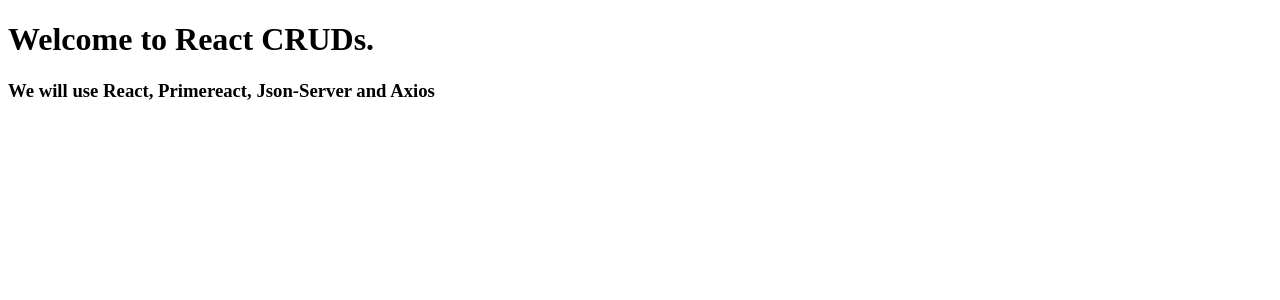
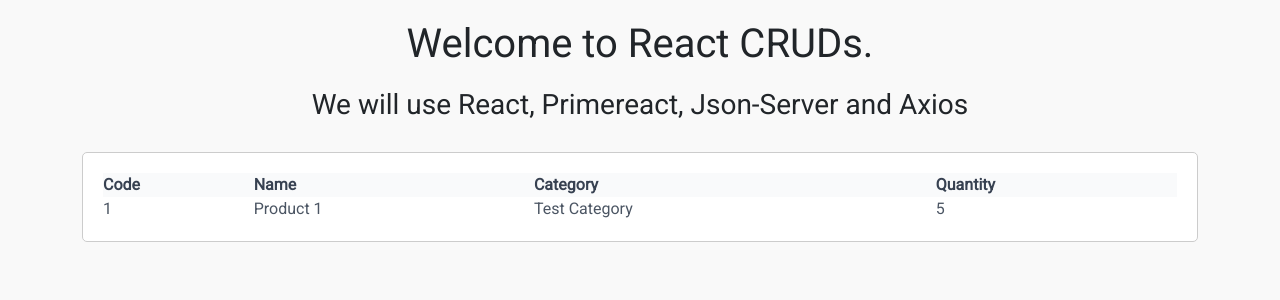
Before and after one commit to Raja-Tahseen/React_CRUD, a React (Vite) app: page / in a window 1280 px wide. Shown: the top 300 px of the page. Built offline with nearby package versions, Linux system fonts and the light colour scheme.

Commit message:
Added "DataTable", CSS, primeicons, bootstrap, lara-light-indigo theme. Also json-server.

```diff
--- a/package.json
+++ b/package.json
@@ -11,6 +11,8 @@
   },
   "dependencies": {
     "axios": "^1.9.0",
+    "bootstrap": "^5.3.6",
+    "json-server": "^1.0.0-beta.3",
     "primeicons": "^7.0.0",
     "primereact": "^10.9.5",
     "react": "^19.1.0",
--- a/src/App.css
+++ b/src/App.css
@@ -0,0 +1,33 @@
+@import url("https://fonts.googleapis.com/css?family=Roboto&display=swap");
+@import "primereact/resources/themes/lara-light-indigo/theme.css";
+@import "primereact/resources/primereact.min.css";
+@import "primeicons/primeicons.css";
+@import "bootstrap/dist/css/bootstrap.css";
+
+* {
+  padding: 0;
+  margin: 0;
+  box-sizing: border-box;
+  font-family: "Roboto", sans-serif;
+}
+body {
+  background-color: #f9f9f9;
+}
+
+.users-page h1 {
+  margin: 20px auto;
+  text-align: center;
+}
+
+.users-page h3 {
+  margin: 20px auto;
+  text-align: center;
+}
+
+.users-page .users-list {
+  background-color: #fff;
+  padding: 20px;
+  border: 1px solid #ccc;
+  border-radius: 5px;
+  margin: 30px 0;
+}
--- a/src/Users/Users.jsx
+++ b/src/Users/Users.jsx
@@ -1,10 +1,31 @@
-import React from "react";
+import React, { useState } from "react";
+import { DataTable } from "primereact/datatable";
+import { Column } from "primereact/column";
 
 function Users() {
+  const [products, setProducts] = useState([
+    {
+      code: "1",
+      name: "Product 1",
+      category: "Test Category",
+      quantity: "5",
+    },
+  ]);
   return (
     <div className="users-page">
-      <h1>Welcome to React CRUDs.</h1>
-      <h3>We will use React, Primereact, Json-Server and Axios</h3>
+      <div className="container">
+        <h1>Welcome to React CRUDs.</h1>
+        <h3>We will use React, Primereact, Json-Server and Axios</h3>
+
+        <div className="users-list">
+          <DataTable value={products} tableStyle={{ minWidth: "50rem" }}>
+            <Column field="code" header="Code"></Column>
+            <Column field="name" header="Name"></Column>
+            <Column field="category" header="Category"></Column>
+            <Column field="quantity" header="Quantity"></Column>
+          </DataTable>
+        </div>
+      </div>
     </div>
   );
 }
```
Also changed, not shown: 1 other file (tests, documents, lock files or other folders).
